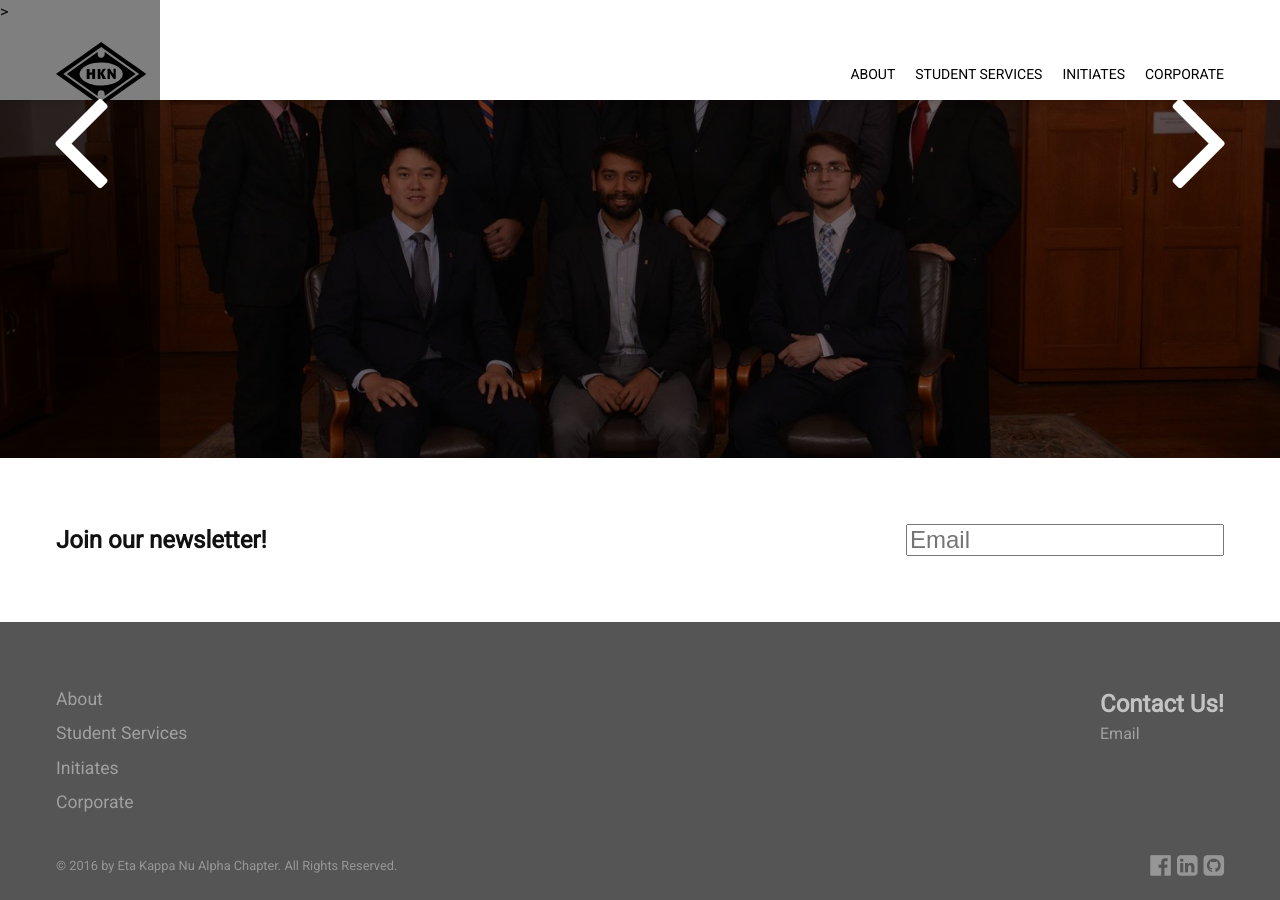
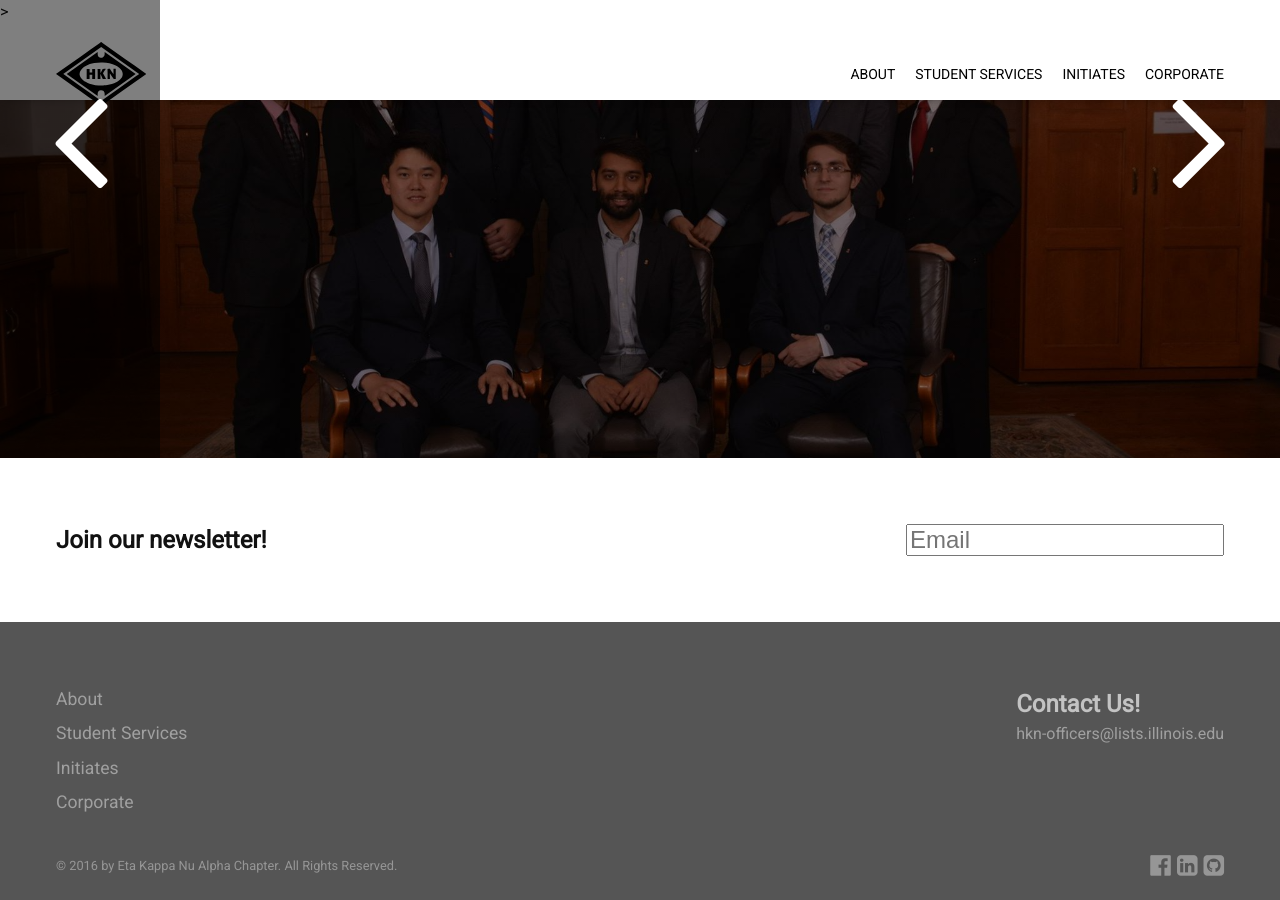
Before and after one commit to MattSchuele/HKNTechCommitee, a Jekyll site: the page built from index.html, in a window 1280 px wide and 900 px high, scrolled down 1114 px. Built offline with Jekyll 4.4.1, drawn with Linux system fonts in a browser that asks for light colours; nearby versions of some CDN libraries; grey boxes are pictures that could not be loaded.

Commit message:
Updated email in footer

```diff
--- a/_includes/footer.html
+++ b/_includes/footer.html
@@ -9,7 +9,7 @@
             </ul>
             <div>
                 <h1>Contact Us!</h1>
-                <a href=""><span>Email</span></a>
+                <a href="mailto:hkn-officers@lists.illinois.edu"><span>hkn-officers@lists.illinois.edu</span></a>
             </div>
         </div>
     </nav>
```
